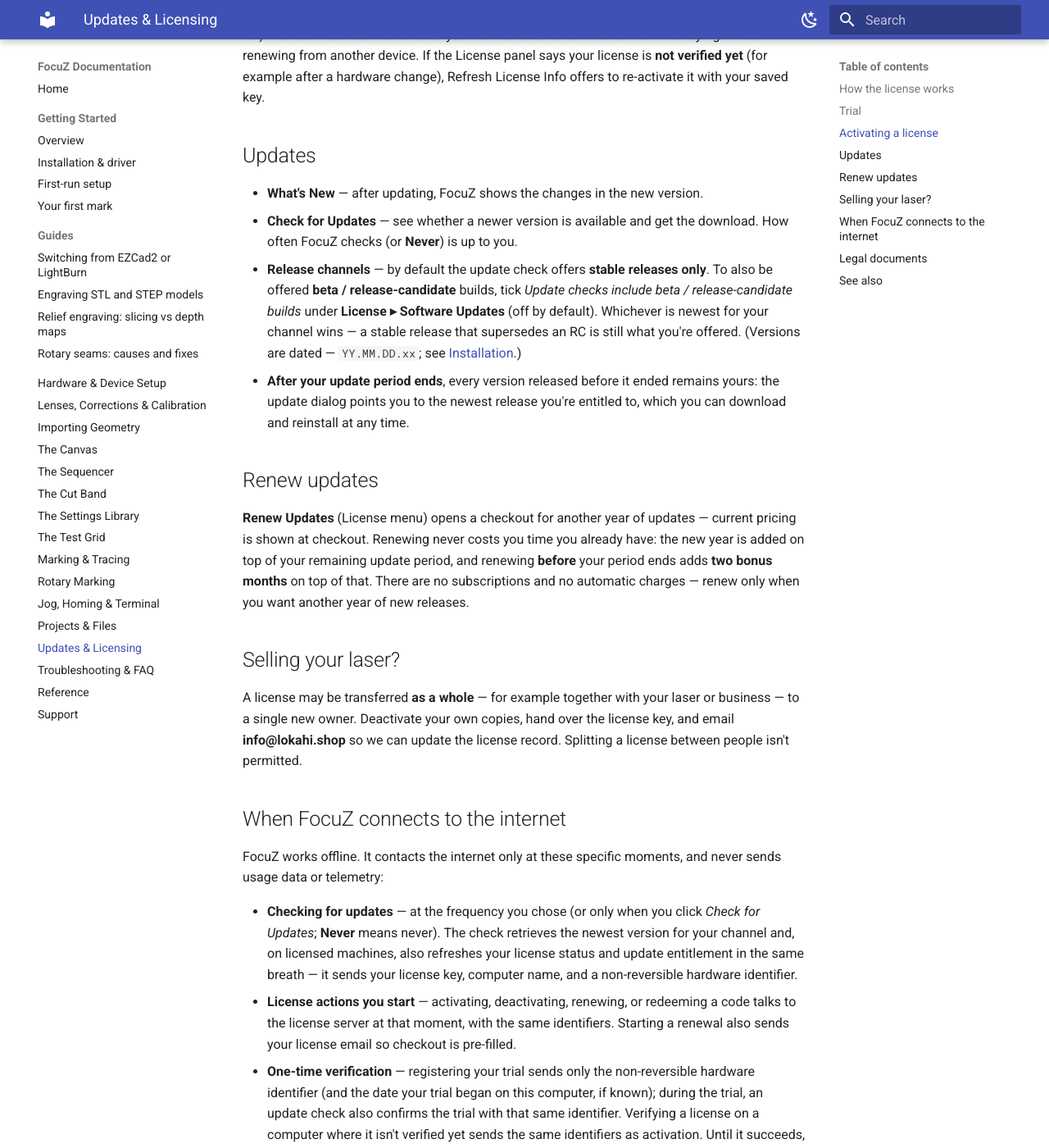
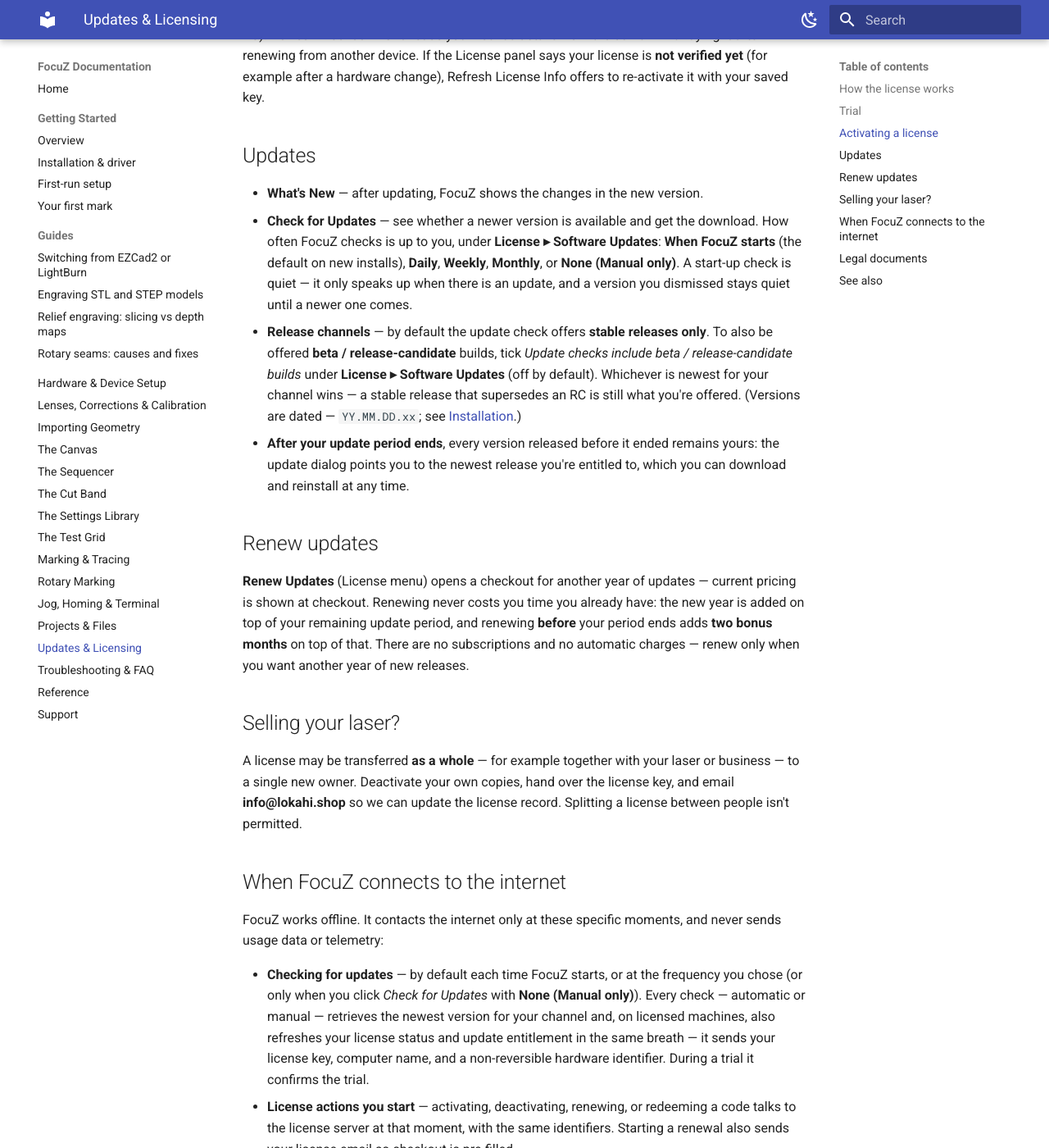
Before and after one commit to Lokahi-Shop/focuz-docs, an MkDocs documentation site: the page built from docs/updates-licensing.md, in a window 1280 px wide and 1400 px high, scrolled down 1731 px. Shown: the whole window at 82% size. Built offline with MkDocs 1.6.1 and Material for MkDocs 9.7.7, drawn with Linux system fonts in a browser that asks for light colours.

Commit message:
Updates: check when FocuZ starts (default on new installs); every check refreshes the license
Co-Authored-By: Claude Opus 5.5 <noreply@anthropic.com>

```diff
--- a/docs/updates-licensing.md
+++ b/docs/updates-licensing.md
@@ -70,7 +70,9 @@ it with your saved key.
 
 - **What's New** — after updating, FocuZ shows the changes in the new version.
 - **Check for Updates** — see whether a newer version is available and get the download. How
-  often FocuZ checks (or **Never**) is up to you.
+  often FocuZ checks is up to you, under **License ▸ Software Updates**: **When FocuZ starts** (the default
+  on new installs), **Daily**, **Weekly**, **Monthly**, or **None (Manual only)**. A start-up check is quiet —
+  it only speaks up when there is an update, and a version you dismissed stays quiet until a newer one comes.
 - **Release channels** — by default the update check offers **stable releases only**. To also
   be offered **beta / release-candidate** builds, tick *Update checks include beta /
   release-candidate builds* under **License ▸ Software Updates** (off by default). Whichever is newest for your
@@ -101,10 +103,11 @@ isn't permitted.
 FocuZ works offline. It contacts the internet only at these specific moments, and never sends
 usage data or telemetry:
 
-- **Checking for updates** — at the frequency you chose (or only when you click *Check for
-  Updates*; **Never** means never). The check retrieves the newest version for your channel and,
-  on licensed machines, also refreshes your license status and update entitlement in the same
-  breath — it sends your license key, computer name, and a non-reversible hardware identifier.
+- **Checking for updates** — by default each time FocuZ starts, or at the frequency you chose (or only
+  when you click *Check for Updates* with **None (Manual only)**). Every check — automatic or manual — retrieves
+  the newest version for your channel and, on licensed machines, also refreshes your license status and update
+  entitlement in the same breath — it sends your license key, computer name, and a non-reversible hardware
+  identifier. During a trial it confirms the trial.
 - **License actions you start** — activating, deactivating, renewing, or redeeming a code talks
   to the license server at that moment, with the same identifiers. Starting a renewal also sends
   your license email so checkout is pre-filled.
```
